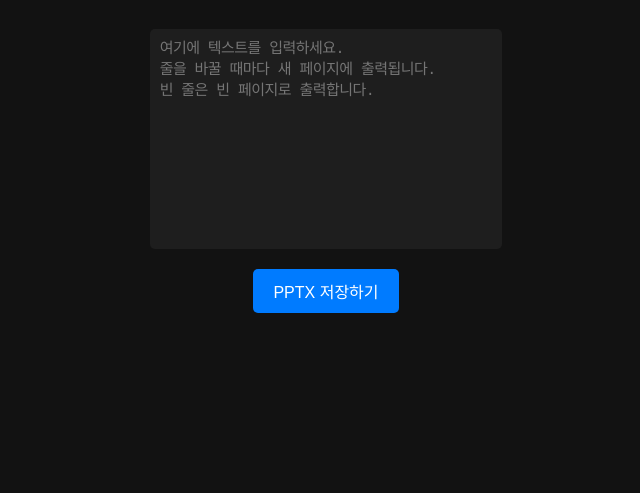
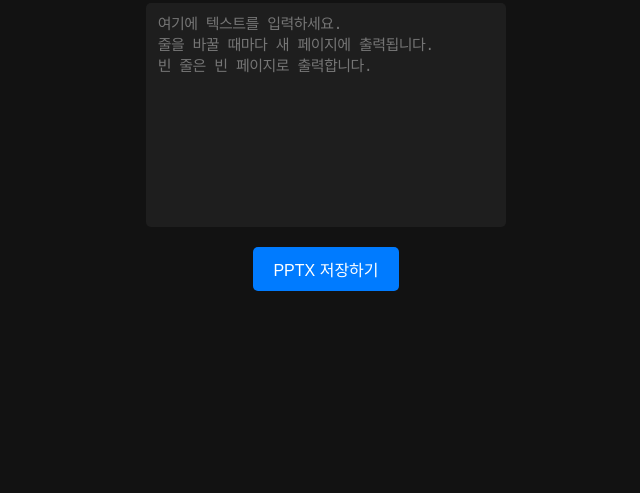
Before and after one commit to Real-Moomin/subtitle, a plain HTML site: page index.html in a window 1280 px wide. Shown: the part 339-832 px from the top of the page, without its empty margins (314-954 px from the left). Drawn offline with Linux system fonts and the light colour scheme.

Commit message:
Add files via upload

```diff
--- a/index.html
+++ b/index.html
@@ -21,13 +21,14 @@
     .container {
       text-align: center;
       max-width: 600px;
+      margin-top: -48px;
     }
 
     textarea {
       width: calc(100% - 32px);
       height: 200px;
       margin: 16px 0;
-      padding: 10px;
+      padding: 12px;
       border: none;
       border-radius: 5px;
       background-color: #1e1e1e;
```
